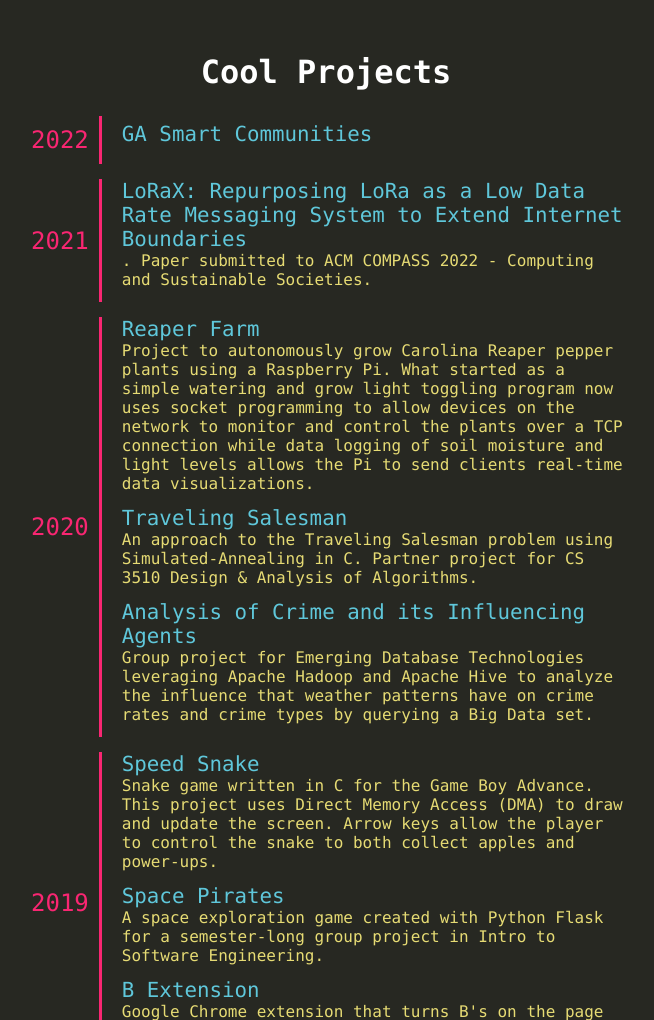
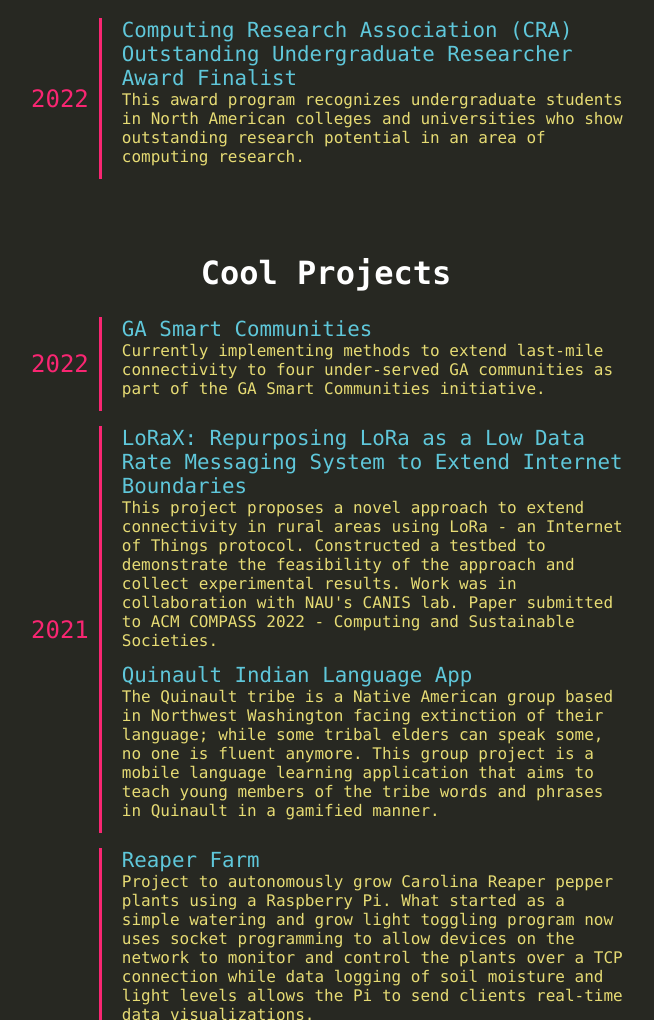
Before and after one commit to alexkelliott/alexkelliott.github.io, a browser extension: page index.html in a window 1280 px wide. Shown: the part 764-1784 px from the top of the page, without its empty margins (314-968 px from the left). Drawn offline with Linux system fonts and the light colour scheme.

Commit message:
updated info

```diff
--- a/createTable.js
+++ b/createTable.js
@@ -4,8 +4,8 @@ var allProjects = [
         "projects": [
             {
                 "name" : "GA Smart Communities",
-                "link" : "",
-                "description" : ""
+                "link" : "https://smartcities.gatech.edu/georgia-smart",
+                "description" : "Currently implementing methods to extend last-mile connectivity to four under-served GA communities as part of the GA Smart Communities initiative."
             }
         ]
     },
@@ -15,7 +15,12 @@ var allProjects = [
             {
                 "name": "LoRaX: Repurposing LoRa as a Low Data Rate Messaging System to Extend Internet Boundaries",
                 "link": "",
-                "description": ". Paper submitted to ACM COMPASS 2022 - Computing and Sustainable Societies."
+                "description": "This project proposes a novel approach to extend connectivity in rural areas using LoRa - an Internet of Things protocol. Constructed a testbed to demonstrate the feasibility of the approach and collect experimental results. Work was in collaboration with NAU's CANIS lab. Paper submitted to ACM COMPASS 2022 - Computing and Sustainable Societies."
+            },
+            {
+                "name": "Quinault Indian Language App",
+                "link": "https://github.com/ChidoOOfficial/JIC-0345-TheResistance",
+                "description": "The Quinault tribe is a Native American group based in Northwest Washington facing extinction of their language; while some tribal elders can speak some, no one is fluent anymore. This group project is a mobile language learning application that aims to teach young members of the tribe words and phrases in Quinault in a gamified manner."
             }
         ]
     },
--- a/index.html
+++ b/index.html
@@ -18,26 +18,36 @@
             <img src="me.png" id="placeHolderImage"/>
             <h1>Alexander Elliott</h1>
             <p id="description">
-                Hello! I am Alex and I'm a master's student in computer science at the Georgia Institute of Technology (Georgia Tech) with a specialization in computing systems. In 2021, I completed a BS degree in computer science from Georgia tech with concentrations in Information Internetworks and Systems Architecture. I am currently a Graduate Research Assistant in the Computing and Society lab and am collaborating with NAU's Community Aware Networks & Information Systems lab. My main interests are computer networking, embedded systems, and low-level computing. I'm passionate about learning how computers work at a low-level and understanding how it impacts code at a high level.
+                Hello! I'm Alex and I'm a master's student in computer science at the Georgia Institute of Technology (Georgia Tech) with a specialization in computing systems. In 2021, I completed a BS degree in computer science from Georgia Tech with concentrations in Information Internetworks and Systems Architecture. I am currently a Graduate Research Assistant in the Computing and Society lab and am collaborating with NAU's Community Aware Networks & Information Systems lab. My main interests are computer networking, embedded systems, and low-level computing. I'm passionate about learning how computers work at a low-level and understanding how it impacts code at a high level.
             </p>
-            <h2>
-                Relevant Pages
-            </h2>
+
+            <h2>Relevant Pages</h2>
             <div id="socials">
-                <!--<div class="badge-base LI-profile-badge" data-locale="en_US" data-size="large" data-theme="light" data-type="HORIZONTAL" data-vanity="aelliott41" data-version="v1"><a class="badge-base__link LI-simple-link" href="https://www.linkedin.com/in/aelliott41?trk=profile-badge">Linkedin</a></div>
-                <github-card data-user="alexkelliott"></github-card>-->
                 <a href=https://www.linkedin.com/in/aelliott41>Linkedin</a>
                 <a href="https://github.com/alexkelliott">Github</a>
             </div>
-            <h2>
-                Awards
-            </h2>
 
-            <h2>
-                Cool Projects
-            </h2>
-            <script type="text/javascript" src="createTable.js">
-            </script>
+            <h2>Awards</h2>
+            <table>
+                <tr>
+                    <td>2022</td>
+                    <td>
+                        <ul>
+                            <li>
+                                <a href='https://cra.org/about/awards/outstanding-undergraduate-researcher-award/'>
+                                    Computing Research Association (CRA) Outstanding Undergraduate Researcher Award Finalist
+                                </a>
+                                <p>This award program recognizes undergraduate students in North American colleges and universities who show outstanding research potential in an area of computing research.</p>
+                            </li>
+
+                        </ul>
+                    </td>
+                </tr>
+            </table>
+
+            <h2>Cool Projects</h2>
+            <script type="text/javascript" src="createTable.js"></script>
+
             <h1 id="contact">Contact</h1>
             <p style="text-align:center;color:white">For all inquiries, I am reachable through aelliott41@gatech.edu</p>
         </div>
```
